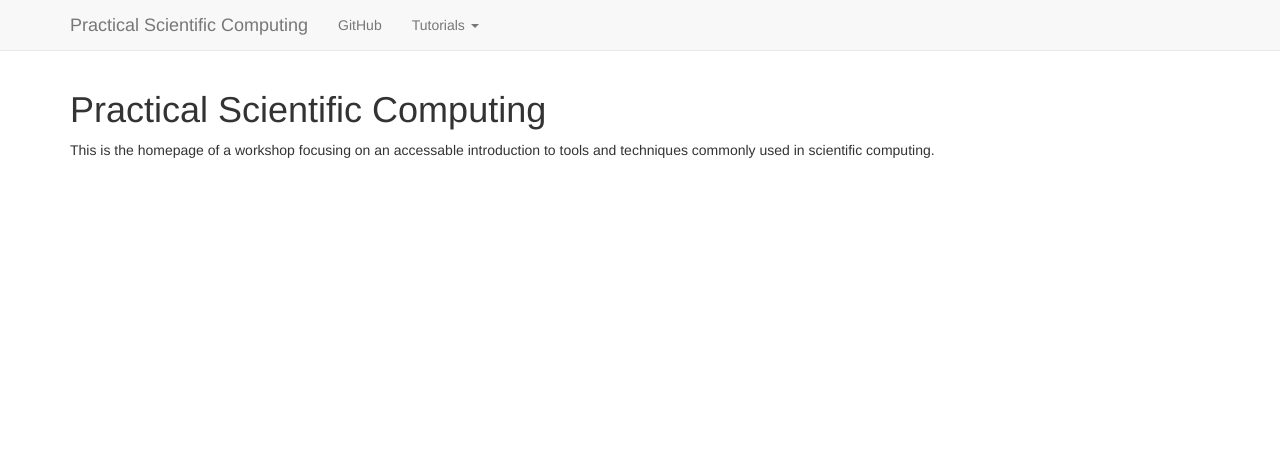
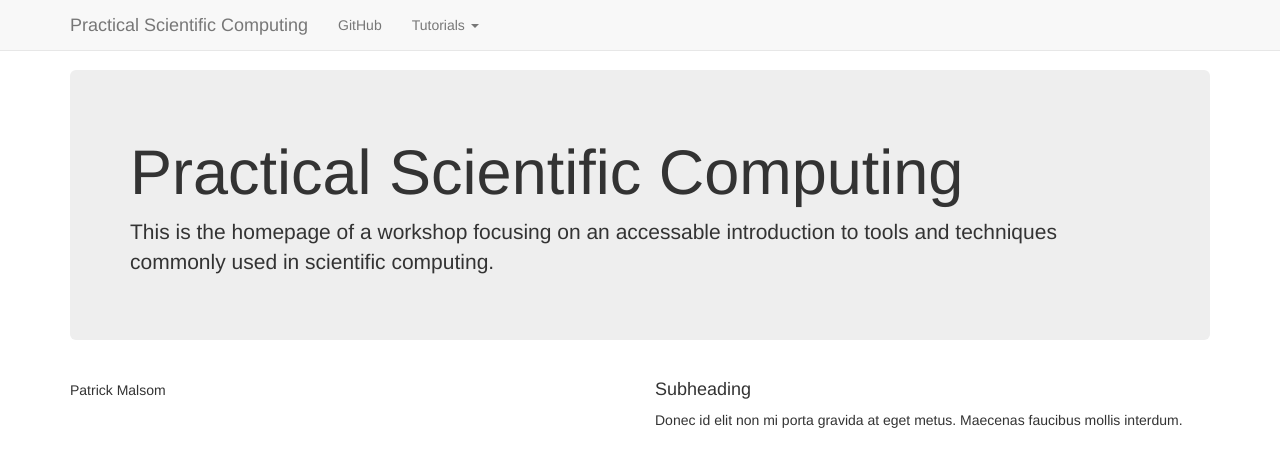
Before and after one commit to practical-scientific-computing/practical-scientific-computing.github.io, a Jekyll site: the page built from index.html, in a window 1280 px wide and 900 px high. Shown: the top 467 px of the window. Built offline with Jekyll 4.4.1, drawn with Linux system fonts in a browser that asks for light colours; nearby versions of some CDN libraries; Markdown is read by kramdown in place of the engine named in the settings.

Commit message:
Changed the home web page to be html rather than markdown. This should help with customizing the initial page. Added a webm video to the testing page. seems to work in chrome at least.

```diff
--- /dev/null
+++ b/index.html
@@ -0,0 +1,27 @@
+---
+title: Home Page
+layout: default
+---
+
+  <div class="jumbotron">
+
+    <h1 id="practical-scientific-computing">Practical Scientific Computing</h1>
+
+    <p>This is the homepage of a workshop focusing on an accessable introduction to tools and techniques commonly used in scientific computing.</p>
+
+
+  </div>
+
+      <div class="row marketing">
+
+        <div class="col-sm-6">
+          <h4></h4>
+          <p>Patrick Malsom</p>
+        </div>
+
+        <div class="col-sm-6">
+          <h4>Subheading</h4>
+          <p>Donec id elit non mi porta gravida at eget metus. Maecenas faucibus mollis interdum.</p>
+        </div>
+
+      </div>
```
Also changed, not shown: index.md (deleted, +0 -8 lines), test.md (+4 -0 lines), 1 other file.
